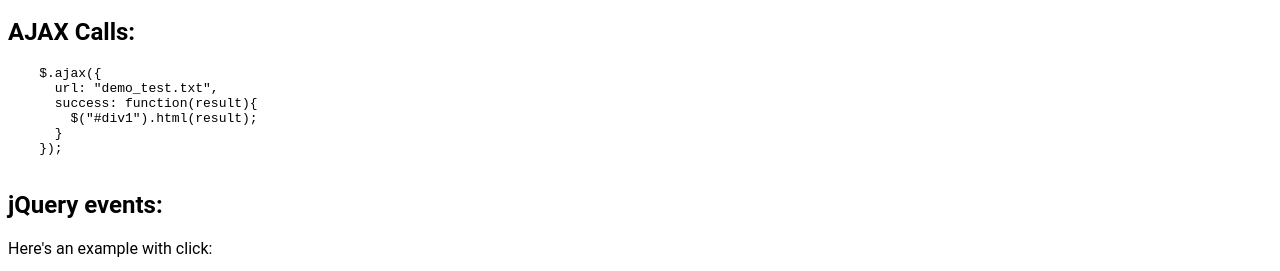
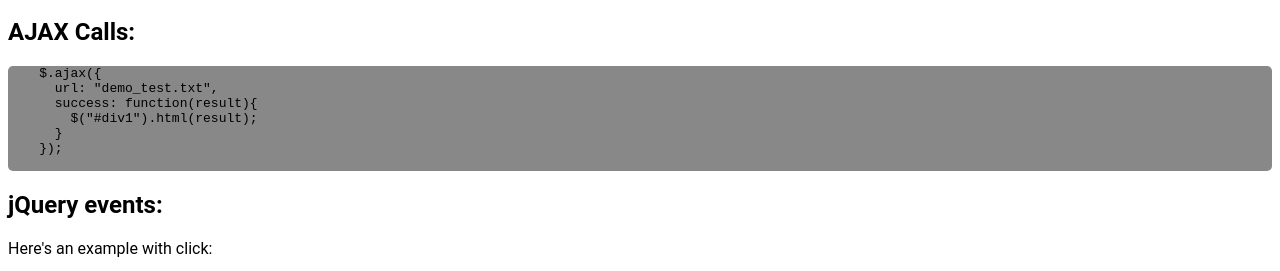
Before and after one commit to calebeby/jQuery, a plain HTML site: page index.html in a window 1280 px wide. Shown: the part 523-794 px from the top of the page. Drawn offline with Linux system fonts and the light colour scheme.

Commit message:
Update main.css

```diff
--- a/css/main.css
+++ b/css/main.css
@@ -1,7 +1,7 @@
 body {
   font-family: "Roboto", sans-serif;
 }
-code {
-  background-color: grey;
+code, pre {
+  background-color: #888888;
   border-radius: 5px;
 }
```
